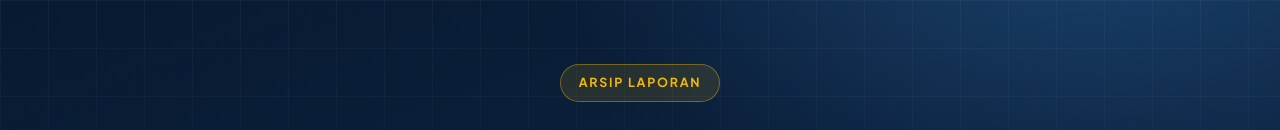
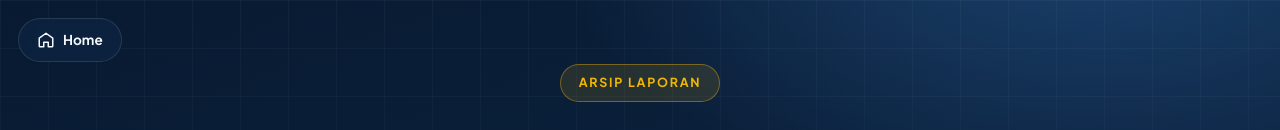
Before and after one commit to nanangagussubekti/buktikerjaku, a plain HTML site: page rfk.html in a window 1280 px wide. Shown: the top 130 px of the page. Drawn offline with Linux system fonts and the light colour scheme.

Commit message:
Update rfk.html

```diff
--- a/rfk.html
+++ b/rfk.html
@@ -17,6 +17,12 @@ body{font-family:var(--body);color:var(--tx);min-height:100vh;line-height:1.6;ov
 body::before{content:'';position:fixed;inset:0;pointer-events:none;background-image:linear-gradient(rgba(255,255,255,.035) 1px,transparent 1px),linear-gradient(90deg,rgba(255,255,255,.035) 1px,transparent 1px);background-size:48px 48px;mask-image:linear-gradient(#000,transparent 75%);-webkit-mask-image:linear-gradient(#000,transparent 75%)}
 :focus-visible{outline:3px solid var(--gold);outline-offset:3px;border-radius:10px}
 .wrap{position:relative;z-index:1;width:min(1180px,100% - 40px);margin:0 auto;padding:max(28px,env(safe-area-inset-top)) 0 60px}
+/* HOME BUTTON */
+.home-btn{position:fixed;top:18px;left:18px;z-index:50;display:inline-flex;align-items:center;gap:8px;padding:10px 18px;border-radius:99px;background:rgba(12,35,64,.85);border:1px solid var(--bd);color:var(--tx);text-decoration:none;font-weight:700;font-size:.85rem;backdrop-filter:blur(8px);transition:.2s}
+.home-btn:hover{background:var(--gold);color:#1a1400;border-color:var(--gold);transform:translateY(-2px);box-shadow:0 8px 22px rgba(242,183,5,.3)}
+.home-btn svg{width:18px;height:18px;stroke:currentColor;fill:none;stroke-width:2;stroke-linecap:round;stroke-linejoin:round}
+.home-btn span{display:none}
+@media(min-width:480px){.home-btn span{display:inline}}
 .hero{text-align:center;padding:36px 0 28px}
 .badge{display:inline-flex;align-items:center;gap:8px;padding:8px 18px;border-radius:99px;background:rgba(242,183,5,.12);border:1px solid rgba(242,183,5,.4);color:var(--gold);font-weight:700;font-size:.78rem;letter-spacing:.14em;text-transform:uppercase;margin-bottom:20px}
 .hero h1{font-family:var(--head);font-weight:800;font-size:clamp(2.2rem,6vw,3.8rem);line-height:1.08;letter-spacing:-.02em;margin-bottom:14px}
@@ -87,6 +93,12 @@ body::before{content:'';position:fixed;inset:0;pointer-events:none;background-im
 </style>
 </head>
 <body>
+
+<a class="home-btn" href="https://inibuktikerjaku.vercel.app/" aria-label="Kembali ke beranda">
+  <svg viewBox="0 0 24 24" aria-hidden="true"><path d="M3 9.5 12 3l9 6.5V20a1 1 0 0 1-1 1h-5v-6H9v6H4a1 1 0 0 1-1-1z"/></svg>
+  <span>Home</span>
+</a>
+
 <div class="wrap">
   <header class="hero">
     <div class="badge">Arsip Laporan</div>
```
